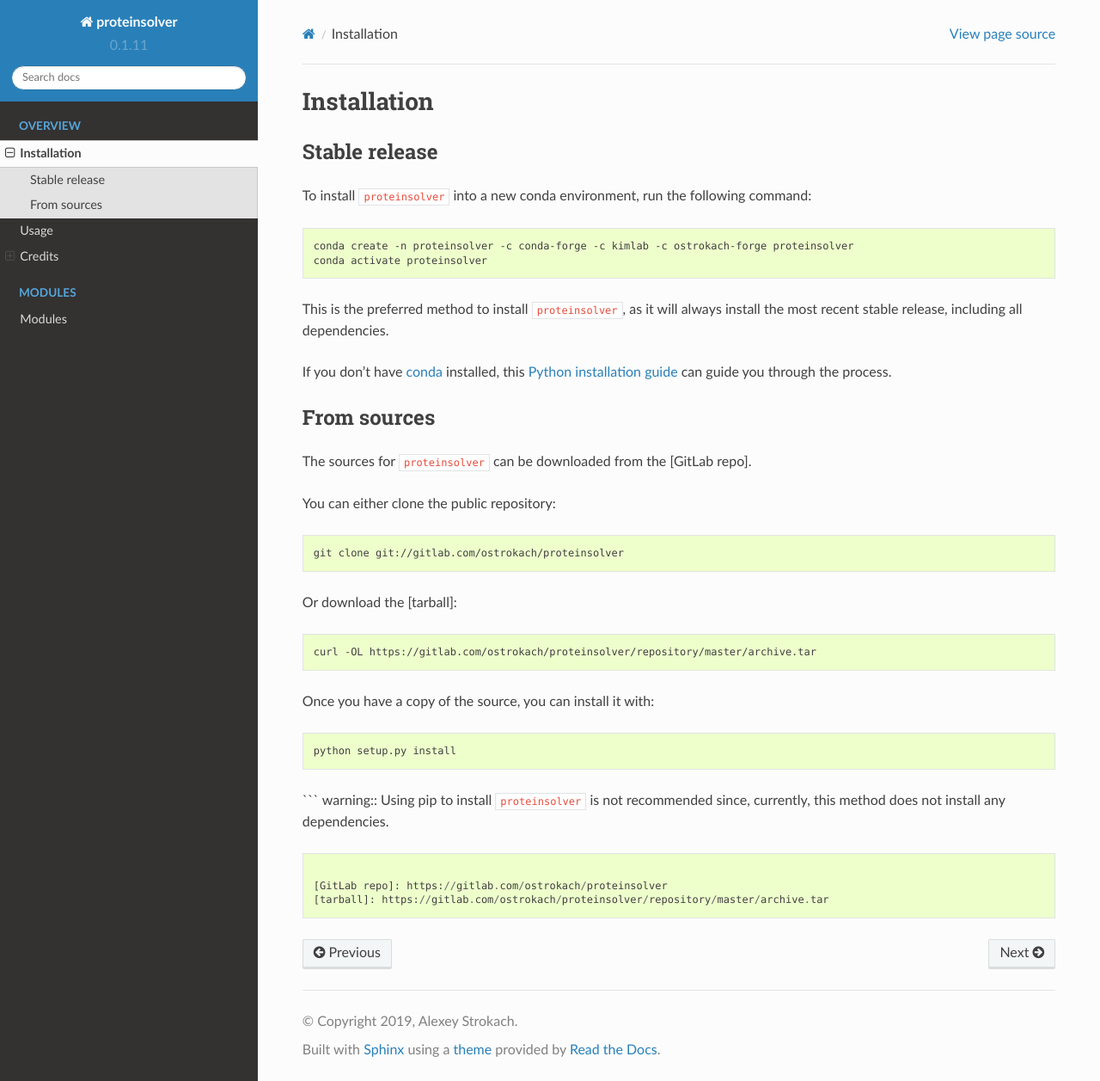
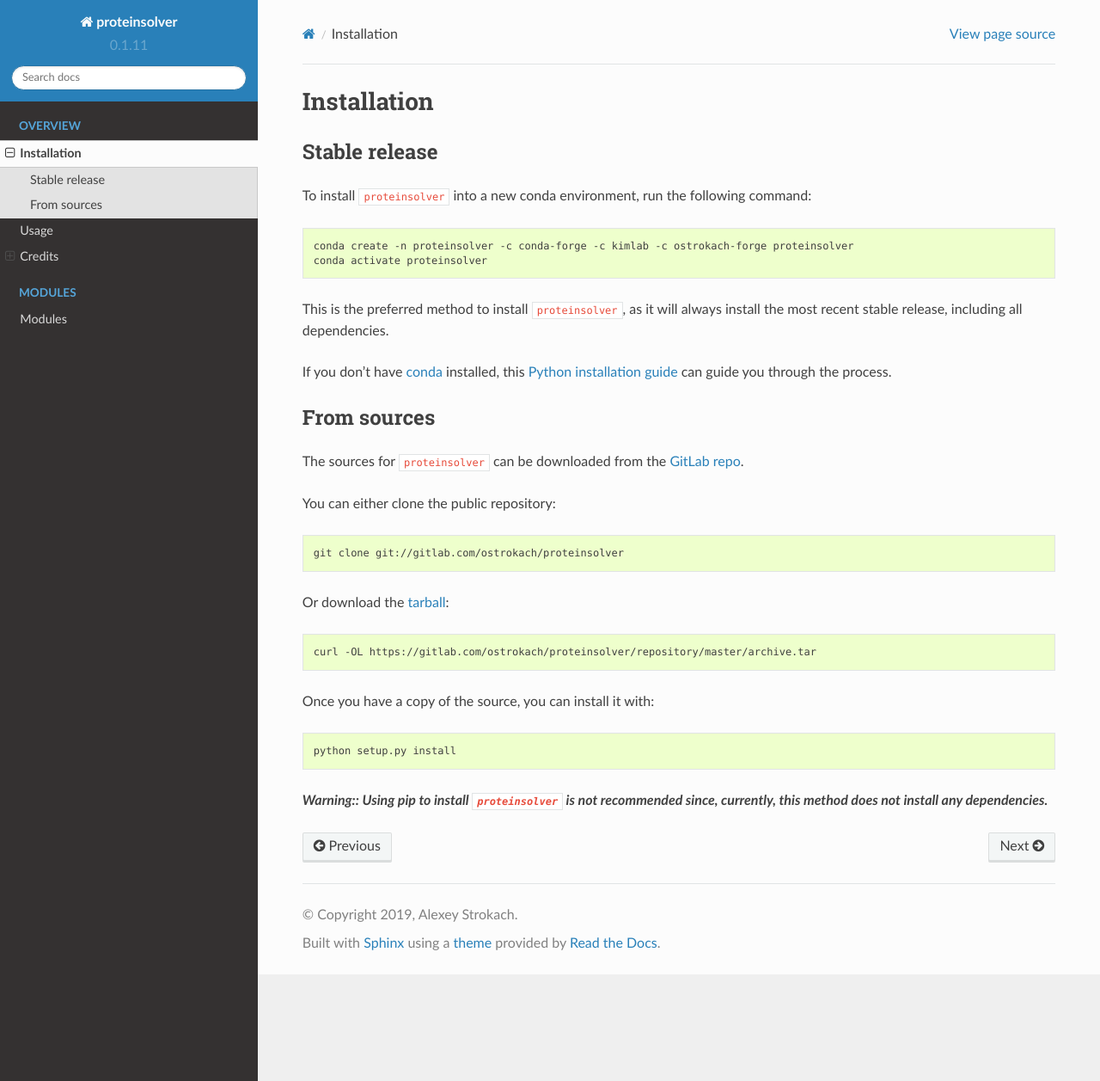
Before and after one commit to ostrokach/proteinsolver, a Sphinx documentation site: the page built from docs/installation.md, in a window 1280 px wide and 1257 px high. Shown: the whole window at 86% size. Built offline with Sphinx 7.4.7 and the Read the Docs theme 2.0.0, drawn with Linux system fonts in a browser that asks for light colours.

Commit message:
Fix admonition in installation instructions

````diff
--- a/docs/installation.md
+++ b/docs/installation.md
@@ -39,8 +39,7 @@
 python setup.py install
 ```
 
-``` warning:: Using pip to install `proteinsolver` is not recommended since, currently, this method does not install any dependencies.
-```
+***Warning:: Using pip to install `proteinsolver` is not recommended since, currently, this method does not install any dependencies.***
 
 [GitLab repo]: https://gitlab.com/ostrokach/proteinsolver
 [tarball]: https://gitlab.com/ostrokach/proteinsolver/repository/master/archive.tar
````
